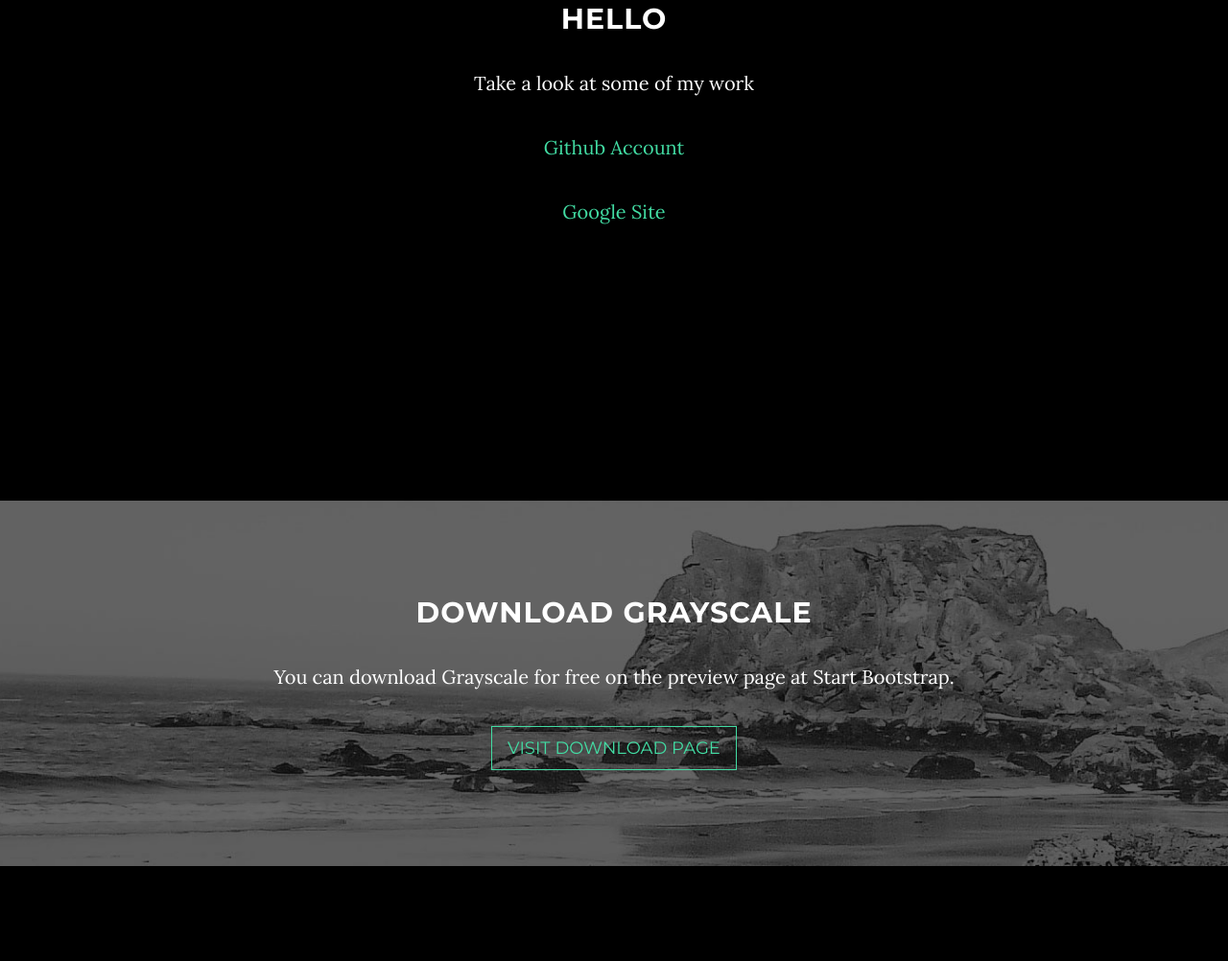
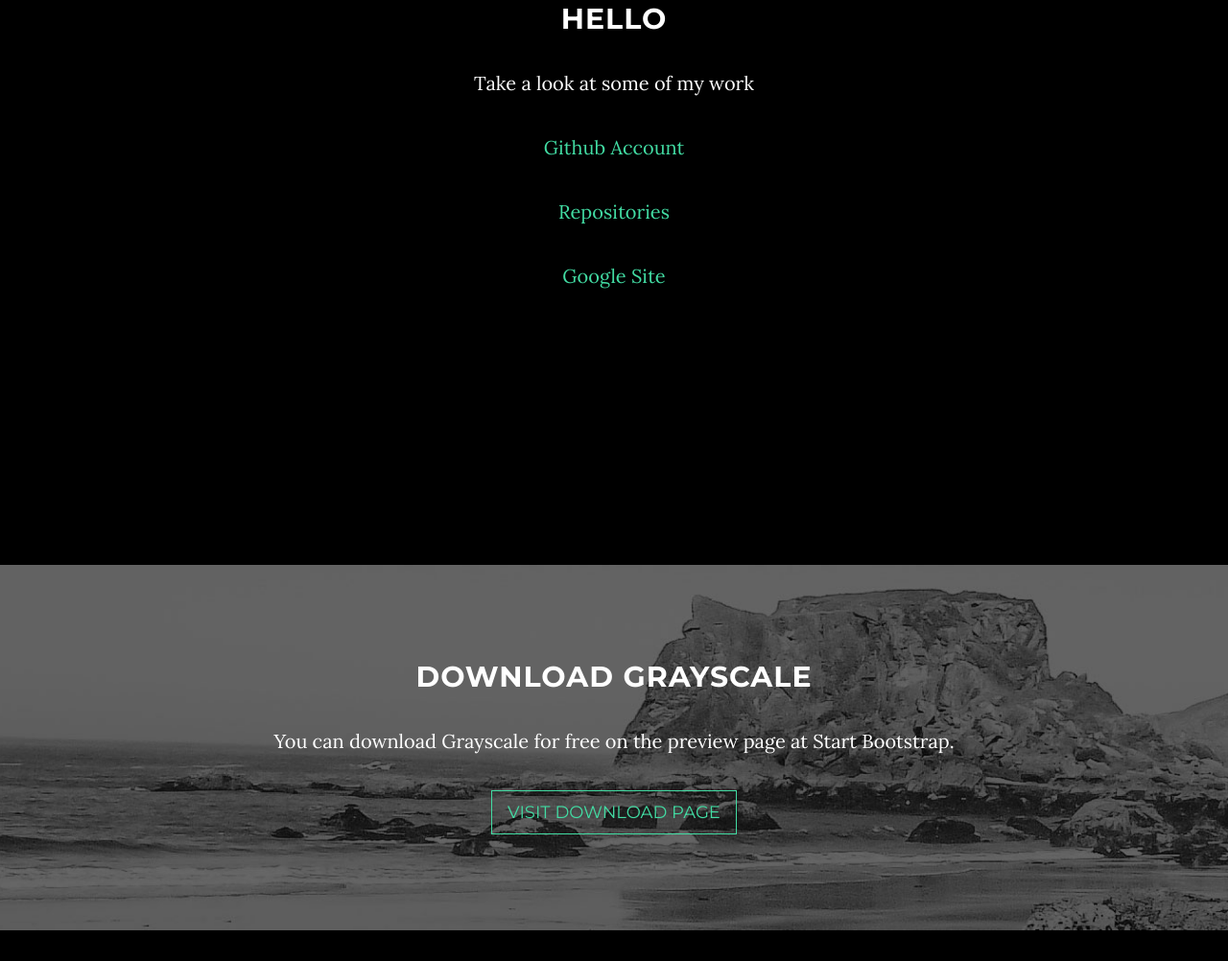
Before and after one commit to RaulValdovinos/raulvaldovinos.github.io, a plain HTML site: page index.html in a window 1280 px wide. Shown: the part 1047-2049 px from the top of the page at 96% size. Drawn offline with Linux system fonts and the light colour scheme.

Commit message:
Update index.html

```diff
--- a/index.html
+++ b/index.html
@@ -92,6 +92,7 @@
                 <h2>Hello</h2>
                 <p>Take a look at some of my work</p>
                 <p><a href="https://github.com/RaulValdovinos">Github Account</a></a></p>
+                <p><a href="https://github.com/RaulValdovinos?tab=repositories">Repositories</a></a></p>
                 <p><a href="https://sites.google.com/a/tritechsc.org/raulv/">Google Site</a></a></p>
             </div>
         </div>
```
